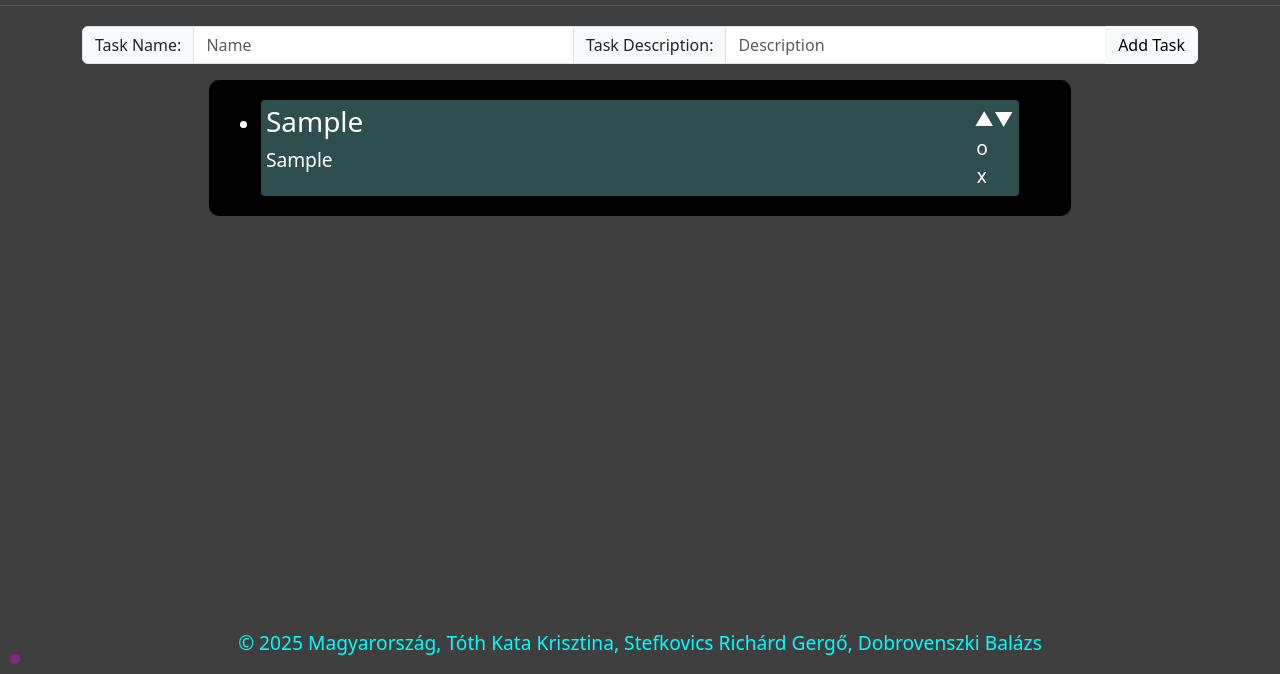
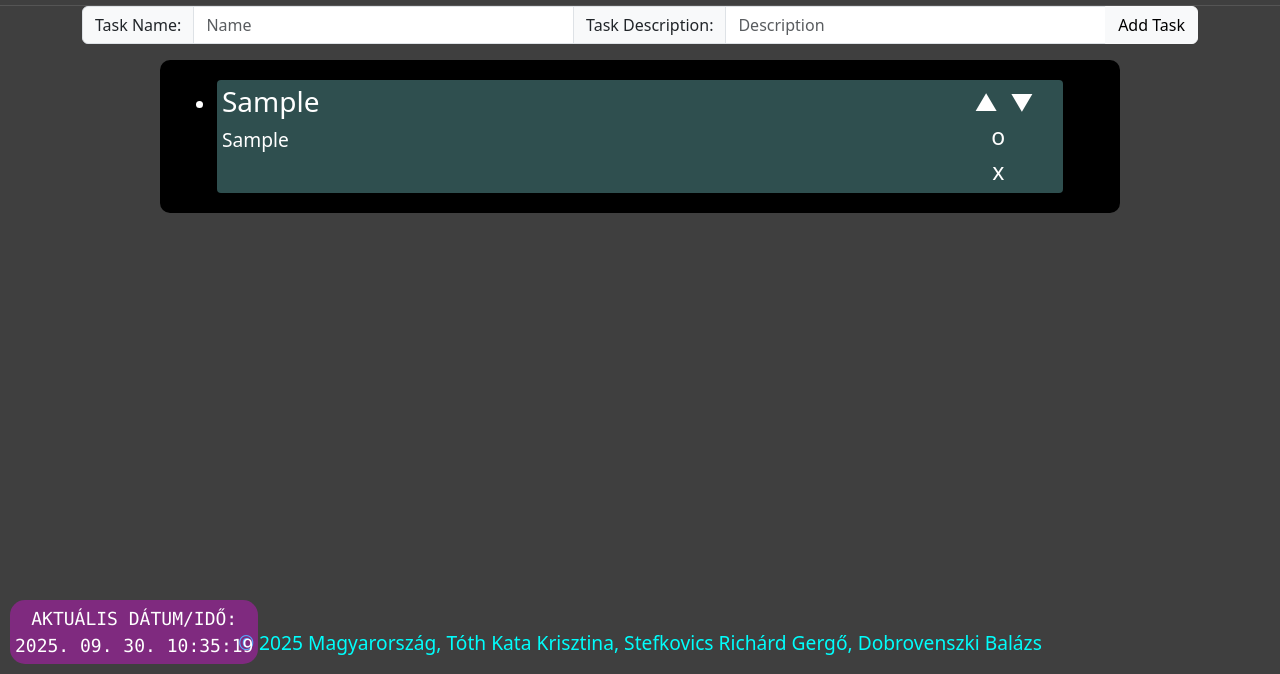
Before and after one commit to stefkovicsrichard/fitbarago, a plain HTML site: page todo.html in a window 1280 px wide. Both pictures are taken after typing "Sample", "Sample" into the empty fields and a click on the button "Add Task". Shown: the part 126-800 px from the top of the page. Drawn offline with nearby package versions, Linux system fonts and the light colour scheme.

Commit message:
AAAAAAAAAAAAAAAAAAAAAAAAAAAAAAAAAAAAAAAAAAAAAAAAAAAAAAAAAAAAAAAAAAAAAAAAAAAAAAAAAAAAAAAAAAAAAAAAAAAAAAAAAAAAAAAAAAAAAAAAAAAAA

```diff
--- a/script.js
+++ b/script.js
@@ -2,14 +2,14 @@ const clock = document.getElementById("clock");
 var kep;
 var clicks = 0;
 var createdss = false;
-const kepek = ["assets/ezigytufa.jpg", "assets/dunakanyar.jpg", "assets/duranda.jpg", "assets/beijing.jpg", "assets/rigby.jpg"]
+const kepek = ["assets/ezigytufa.jpg", "assets/dunakanyar_upscaled.jpg", "assets/duranda.jpg", "assets/beijing.jpg", "assets/rigby_upscaled.jpg"]
 
 function ora() {
   var ido = new Date().toLocaleString("hu-HU", {timeZone: "Europe/Budapest"});
   clock.innerText = `Aktuális dátum/idő:\n${ido}`;
 }
 ora()
-setInterval(ora, 1000);
+setInterval(ora, 500);
 
 function toggletext(e) {
   if (e.classList.contains("showing")) e.classList.remove("showing");
--- a/style.css
+++ b/style.css
@@ -137,10 +137,28 @@ div[class="grid-container"] {
         width: 50%;
         height: 100%;
     }
+
+    main {
+        padding: 0 0 0 0;
+    }
+}
+
+.row:first-child img {
+    max-height: 350px;
 }
 
 .showing, figcaption {
     font-size: large !important;
+}
+
+figcaption {
+    border: #00fefc;
+    transition: font-size .1s ease-in-out;
+}
+
+figcaption:hover {
+    font-size: larger;
+    transition: font-size .1s ease-in-out;
 }
 
 .emberek {
@@ -177,24 +195,35 @@ div[class="grid-container"] {
 
 
 .item {
-    background-color: darkslategray;
+    background-color: #2f4f4f;
     margin: 10px auto;
     padding: 5px;
     width: 90%;
     border-radius: 4px;
+    transition: background-color .05s ease-in-out;
 }
 
-.checkthingamajig {
+.item:hover {
+    background-color: #3d7a7a;
+    transition: background-color .05s ease-in-out;
+}
+
+.thingamajig {
     -webkit-touch-callout: none;
     -webkit-user-select: none;
     -khtml-user-select: none;
     -moz-user-select: none;
     -ms-user-select: none;
     user-select: none;
+    text-align: center;
+    transition: color .1s ease-in-out;
+    font-size: larger;
 }
 
-.checkthingamajig:hover {
+.thingamajig:hover {
     cursor: pointer;
+    color: hotpink ;
+    transition: color .1s ease-in-out;
 }
 
 #li div {
--- a/todo.html
+++ b/todo.html
@@ -7,6 +7,7 @@
     <link href="https://cdn.jsdelivr.net/npm/bootstrap@5.3.3/dist/css/bootstrap.min.css" rel="stylesheet" integrity="sha384-QWTKZyjpPEjISv5WaRU9OFeRpok6YctnYmDr5pNlyT2bRjXh0JMhjY6hW+ALEwIH" crossorigin="anonymous">
     <link rel="stylesheet" href="style.css">
     <script src="todoscript2.js" defer></script>
+    <script src="script.js" defer></script>
     <title>Alleyway Tweakers</title>
   </head>
   <body>
--- a/todoscript2.js
+++ b/todoscript2.js
@@ -74,19 +74,19 @@ function updateul() {
 		todos.innerHTML += `
 		<li class="item container">
 			<div class="row">
-				<div class="col-xl-11 col-lg-10 col-md-9">
+				<div class="col-xl-10 col-lg-9 col-md-8">
 					<h3>${e.name}</h3>
 					<p>${e.desc}</p>
 				</div>
 				<div class="col-xl-1 col-lg-2 col-md-3 container text-center">
 					<div class="row">
-						<div class="col-12"><span onclick="upe(tasks[${tasks.indexOf(e)}])">▲</span><span onclick="downe(tasks[${tasks.indexOf(e)}])">▼</span>
+						<div class="col-6 thingamajig" onclick="upe(tasks[${tasks.indexOf(e)}])">▲</div><div class="col-6 thingamajig" onclick="downe(tasks[${tasks.indexOf(e)}])">▼</div>
 					</div>
 					<div class="row">
-						<div class="col-12"><span onclick="done(tasks[${tasks.indexOf(e)}])" class="checkthingamajig">${e.checked?"✓":"o"}</span></div>
+						<div class="col-12 thingamajig" onclick="done(tasks[${tasks.indexOf(e)}])">${e.checked?"✓":"o"}</div>
 					</div>
 					<div class="row">
-						<div class="col-12"><span onclick="dele(tasks[${tasks.indexOf(e)}])">x</span></div>
+						<div class="col-12 thingamajig" onclick="dele(tasks[${tasks.indexOf(e)}])">x</div>
 					</div>
 				</div>
 			</div>
```
Also changed, not shown: assets/balazs másolata.jpg (added), assets/balazs.jpg, assets/emanuel copy.jpg (added), assets/emanuel.jpg, assets/richard copy.jpg (added), assets/richard.jpg, assets/rigby_upscaled.jpg (added), 2 other files.
